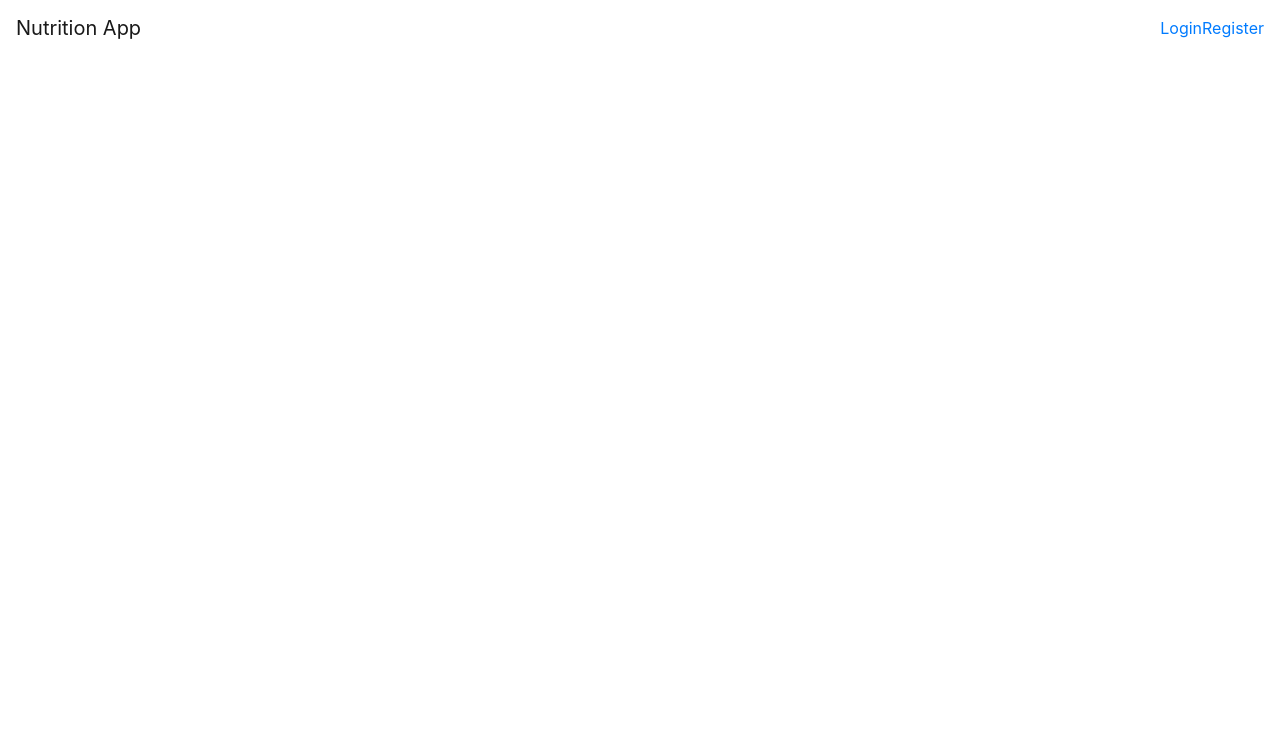
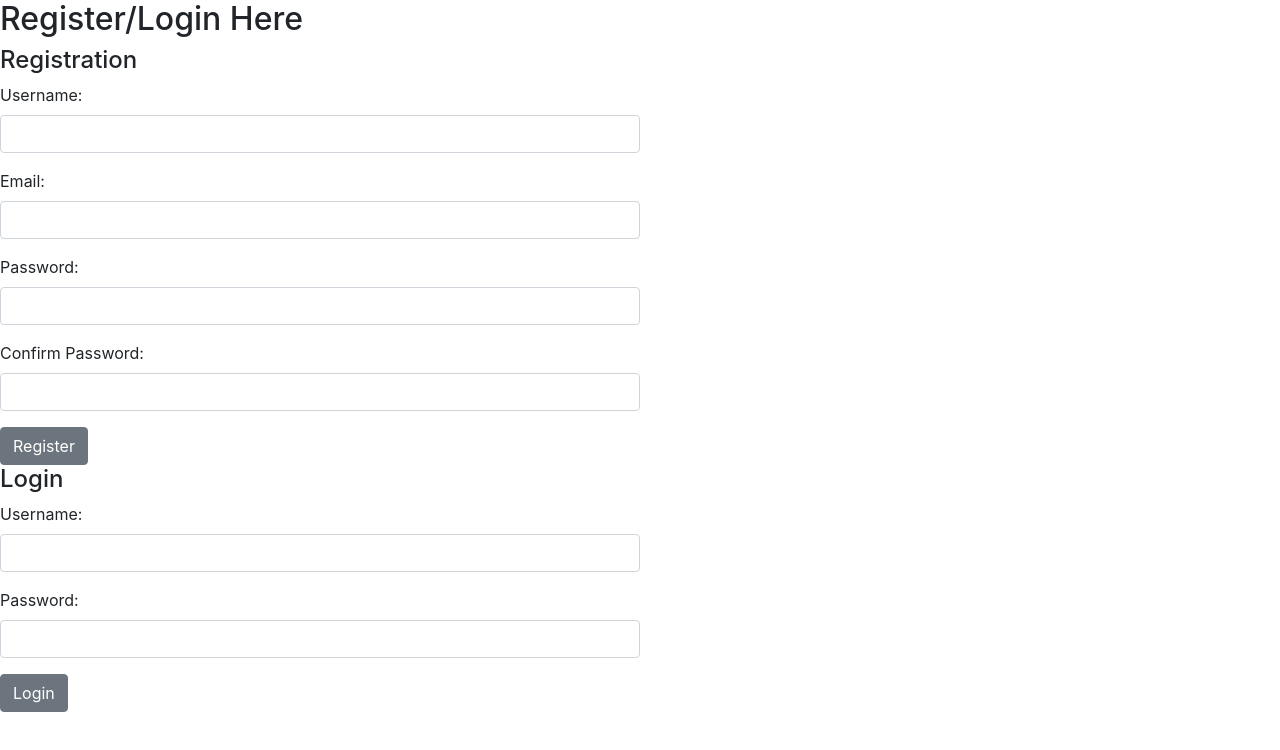
Before and after one commit to CBroaders12/BlueBadgeClient, a React (Create React App) app: page /table/1 in a window 1280 px wide. Shown: the top 750 px of the page. Built offline with nearby package versions, Linux system fonts and the light colour scheme; no server answers; a web font is replaced by a local one.

Commit message:
Auth Component

```diff
--- a/src/App.jsx
+++ b/src/App.jsx
@@ -17,7 +17,8 @@ import FoodTableComponent from './components/app/FoodTable';
 
 function App() {
 
-  const [token, setToken] =useState("");
+  const [token, setToken] = useState("");
+  const [isLoggedIn, setIsLoggedIn] = useState(false);
 
   useEffect(() => {
     if (window.localStorage.getItem("authToken")) {
@@ -28,25 +29,21 @@ function App() {
   const authenticateUser = (token) => {
     window.localStorage.setItem("authToken", token);
     setToken(token);
-    console.log(token);
+    setIsLoggedIn(true);
   };
 
   const clickLogout = () => {
     localStorage.clear();
     setToken('');
+    setIsLoggedIn(false);
   }
 
+  if (isLoggedIn) {
     return (
       <BrowserRouter>
         <div className="App">
           <NavigationComponent clickLogout={clickLogout} isLoggedIn={token} />
           <Switch>
-          <Route exact path="/register">
-            <RegisterComponent authenticateUser={authenticateUser} />
-          </Route>
-          <Route exact path="/login">
-            <LoginComponent authenticateUser={authenticateUser}/>
-          </Route>
             <Route exact path="/foodentry">
               <FoodEntryComponent token={token} />
             </Route>
@@ -59,7 +56,14 @@ function App() {
           </Switch>
         </div>
       </BrowserRouter>
-  );
+    )
+  } else {
+    return(
+      <div>
+        <AuthIndex authenticateUser={authenticateUser}/>
+      </div>
+    )
+  }
 }
 
 export default App;
--- a/src/components/auth/AuthIndex.jsx
+++ b/src/components/auth/AuthIndex.jsx
@@ -9,8 +9,8 @@ const AuthIndex = (props) => {
   return(
     <div>
       <h2>Register/Login Here</h2>
-      <RegisterComponent setToken={props.authenticateUser}/>
-      <LoginComponent setToken={props.authenticateUser}/>
+      <RegisterComponent authenticateUser={props.authenticateUser}/>
+      <LoginComponent authenticateUser={props.authenticateUser}/>
     </div>
   );
 };
```
Lines whose indentation alone changed are shown as unchanged.
